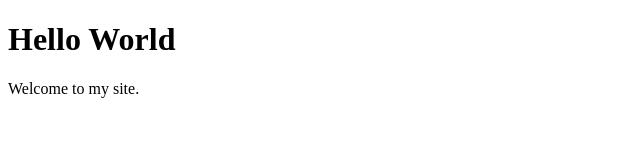
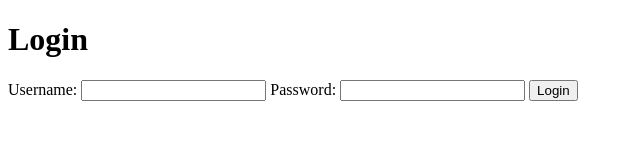
Before and after one commit to Mrhermit640/HERMIT-HAVEN, a plain HTML site: page index.html in a window 1280 px wide. Shown: the whole page, without its empty margins (0-640 px from the left). Drawn offline with Linux system fonts and the light colour scheme.

Commit message:
Update index.html

```diff
--- a/index.html
+++ b/index.html
@@ -1,10 +1,24 @@
 <!DOCTYPE html>
-<html>
+<html lang="en">
 <head>
-    <title>My Website</title>
+    <meta charset="UTF-8">
+    <meta name="viewport" content="width=device-width, initial-scale=1.0">
+    <title>Login Page</title>
+    <link rel="stylesheet" href="styles.css">
 </head>
 <body>
-    <h1>Hello World</h1>
-    <p>Welcome to my site.</p>
+    <div class="login-container">
+        <h1>Login</h1>
+        <form id="loginForm">
+            <label for="username">Username:</label>
+            <input type="text" id="username" name="username" required>
+
+            <label for="password">Password:</label>
+            <input type="password" id="password" name="password" required>
+
+            <button type="submit">Login</button>
+        </form>
+    </div>
+    <script src="script.js"></script>
 </body>
 </html>
```
